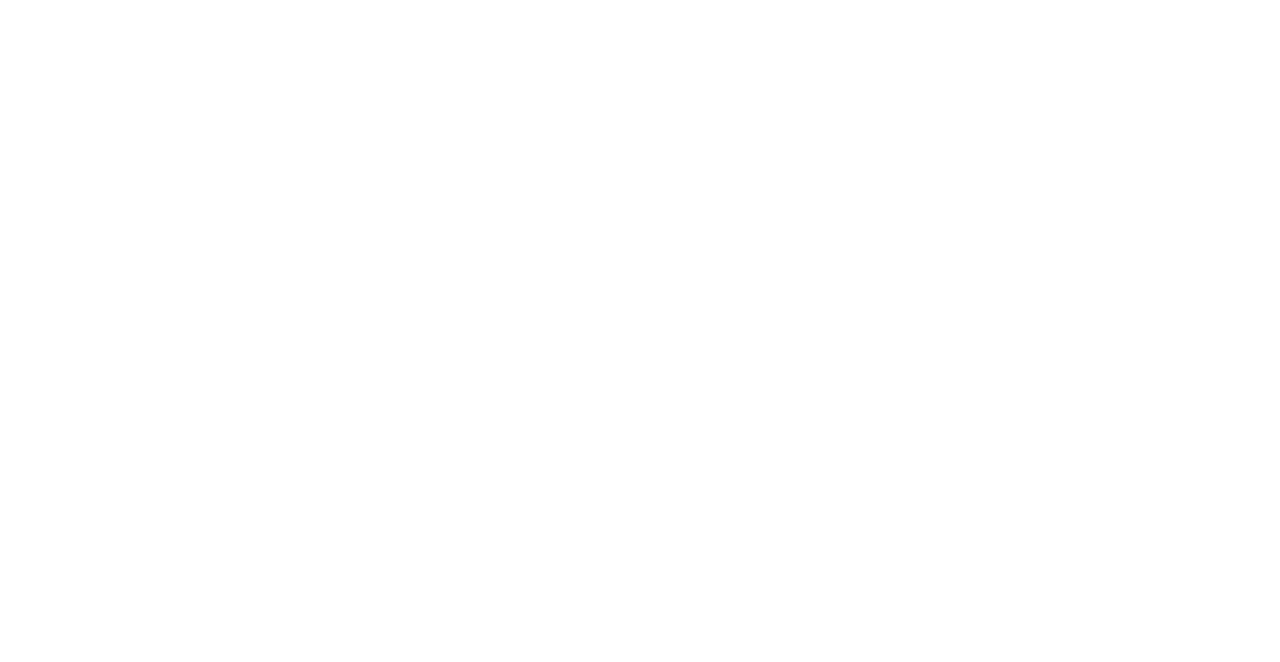
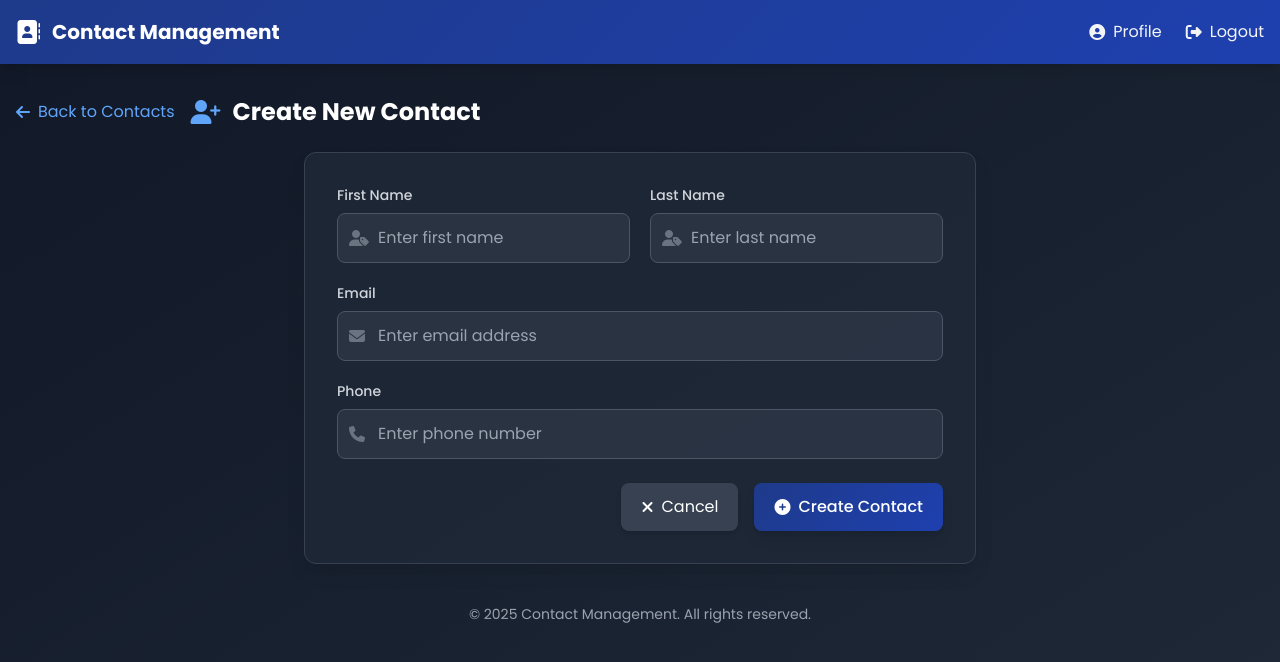
Before and after one commit to sinjitonayo/belajar-reactjs-contact-management, a React (Vite) app: page /dashboard/contacts/create in a window 1280 px wide. Before the commit this address had no page. Shown: the top 662 px of the page. Built offline with nearby package versions, Linux system fonts and the light colour scheme.

Commit message:
feat: add contact creation form with its functionality and UI

```diff
--- /dev/null
+++ b/src/components/Contact/ContactCreate.jsx
@@ -0,0 +1,115 @@
+import { Link, useNavigate } from "react-router";
+import { useState } from "react";
+import { contactCreate } from "../../lib/api/ContactApi.js";
+import { useLocalStorage } from "react-use";
+import { alertError, alertSuccess } from "../../lib/alert.js";
+
+export default function ContactCreate() {
+
+    const [token, _] = useLocalStorage("token", "");
+    const navigate = useNavigate();
+    const [first_name, setFirstName] = useState('');
+    const [last_name, setLastName] = useState('');
+    const [email, setEmail] = useState('');
+    const [phone, setPhone] = useState('');
+
+    async function handleSubmit(e) {
+        e.preventDefault();
+
+        const response = await contactCreate(token, { first_name, last_name, email, phone });
+        const responseBody = await response.json();
+        console.log(responseBody);
+
+        if (response.status === 200) {
+            await alertSuccess("Contact created successfully");
+            navigate({
+                pathname: "/dashboard/contacts"
+            });
+        } else {
+            await alertError(responseBody.errors);
+        }
+    }
+
+    return <>
+        <div className="flex items-center mb-6">
+            <Link to="/dashboard/contacts"
+                className="text-blue-400 hover:text-blue-300 mr-4 flex items-center transition-colors duration-200">
+                <i className="fas fa-arrow-left mr-2"></i> Back to Contacts
+            </Link>
+            <h1 className="text-2xl font-bold text-white flex items-center">
+                <i className="fas fa-user-plus text-blue-400 mr-3"></i> Create New Contact
+            </h1>
+        </div>
+
+        <div
+            className="bg-gray-800 bg-opacity-80 rounded-xl shadow-custom border border-gray-700 overflow-hidden max-w-2xl mx-auto animate-fade-in">
+            <div className="p-8">
+                <form onSubmit={handleSubmit}>
+                    <div className="grid grid-cols-1 md:grid-cols-2 gap-5 mb-5">
+                        <div>
+                            <label htmlFor="first_name" className="block text-gray-300 text-sm font-medium mb-2">First Name</label>
+                            <div className="relative">
+                                <div className="absolute inset-y-0 left-0 pl-3 flex items-center pointer-events-none">
+                                    <i className="fas fa-user-tag text-gray-500"></i>
+                                </div>
+                                <input type="text" id="first_name" name="first_name"
+                                    className="w-full pl-10 pr-3 py-3 bg-gray-700 bg-opacity-50 border border-gray-600 text-white rounded-lg focus:outline-none focus:ring-2 focus:ring-blue-500 focus:border-blue-500 transition-all duration-200"
+                                    placeholder="Enter first name" required
+                                    value={first_name} onChange={(e) => setFirstName(e.target.value)} />
+                            </div>
+                        </div>
+                        <div>
+                            <label htmlFor="last_name" className="block text-gray-300 text-sm font-medium mb-2">Last Name</label>
+                            <div className="relative">
+                                <div className="absolute inset-y-0 left-0 pl-3 flex items-center pointer-events-none">
+                                    <i className="fas fa-user-tag text-gray-500"></i>
+                                </div>
+                                <input type="text" id="last_name" name="last_name"
+                                    className="w-full pl-10 pr-3 py-3 bg-gray-700 bg-opacity-50 border border-gray-600 text-white rounded-lg focus:outline-none focus:ring-2 focus:ring-blue-500 focus:border-blue-500 transition-all duration-200"
+                                    placeholder="Enter last name" required
+                                    value={last_name} onChange={(e) => setLastName(e.target.value)} />
+                            </div>
+                        </div>
+                    </div>
+
+                    <div className="mb-5">
+                        <label htmlFor="email" className="block text-gray-300 text-sm font-medium mb-2">Email</label>
+                        <div className="relative">
+                            <div className="absolute inset-y-0 left-0 pl-3 flex items-center pointer-events-none">
+                                <i className="fas fa-envelope text-gray-500"></i>
+                            </div>
+                            <input type="email" id="email" name="email"
+                                className="w-full pl-10 pr-3 py-3 bg-gray-700 bg-opacity-50 border border-gray-600 text-white rounded-lg focus:outline-none focus:ring-2 focus:ring-blue-500 focus:border-blue-500 transition-all duration-200"
+                                placeholder="Enter email address" required
+                                value={email} onChange={(e) => setEmail(e.target.value)} />
+                        </div>
+                    </div>
+
+                    <div className="mb-6">
+                        <label htmlFor="phone" className="block text-gray-300 text-sm font-medium mb-2">Phone</label>
+                        <div className="relative">
+                            <div className="absolute inset-y-0 left-0 pl-3 flex items-center pointer-events-none">
+                                <i className="fas fa-phone text-gray-500"></i>
+                            </div>
+                            <input type="tel" id="phone" name="phone"
+                                className="w-full pl-10 pr-3 py-3 bg-gray-700 bg-opacity-50 border border-gray-600 text-white rounded-lg focus:outline-none focus:ring-2 focus:ring-blue-500 focus:border-blue-500 transition-all duration-200"
+                                placeholder="Enter phone number" required
+                                value={phone} onChange={(e) => setPhone(e.target.value)} />
+                        </div>
+                    </div>
+
+                    <div className="flex justify-end space-x-4">
+                        <Link to="/dashboard/contacts"
+                            className="px-5 py-3 bg-gray-700 text-white rounded-lg hover:bg-gray-600 focus:outline-none focus:ring-2 focus:ring-gray-500 focus:ring-offset-2 focus:ring-offset-gray-800 transition-all duration-200 flex items-center shadow-md">
+                            <i className="fas fa-times mr-2"></i> Cancel
+                        </Link>
+                        <button type="submit"
+                            className="px-5 py-3 bg-gradient text-white rounded-lg hover:opacity-90 focus:outline-none focus:ring-2 focus:ring-blue-500 focus:ring-offset-2 focus:ring-offset-gray-800 transition-all duration-200 font-medium shadow-lg transform hover:-translate-y-0.5 flex items-center">
+                            <i className="fas fa-plus-circle mr-2"></i> Create Contact
+                        </button>
+                    </div>
+                </form>
+            </div>
+        </div>
+    </>
+}
--- /dev/null
+++ b/src/lib/api/ContactApi.js
@@ -0,0 +1,16 @@
+export const contactCreate = async (token, {first_name, last_name, email, phone}) => {
+  return await fetch(`${import.meta.env.VITE_API_PATH}/contacts`, {
+    method: 'POST',
+    headers: {
+      'Content-Type': 'application/json',
+      'Accept': 'application/json',
+      'Authorization': token
+    },
+    body: JSON.stringify({
+      first_name,
+      last_name,
+      email,
+      phone
+    })
+  })
+}
--- a/src/main.jsx
+++ b/src/main.jsx
@@ -1,25 +1,33 @@
-import {StrictMode} from 'react'
-import {createRoot} from 'react-dom/client'
-import {BrowserRouter, Route, Routes} from "react-router";
+import { StrictMode } from 'react'
+import { createRoot } from 'react-dom/client'
+import { BrowserRouter, Route, Routes } from "react-router";
 import Layout from "./components/Layout.jsx";
 import UserRegister from "./components/User/UserRegister.jsx";
 import UserLogin from "./components/User/UserLogin.jsx";
 import DashboardLayout from "./components/DashboardLayout.jsx";
 import UserProfile from './components/User/UserProfile.jsx';
 import UserLogout from './components/User/UserLogout.jsx';
+import ContactCreate from './components/Contact/ContactCreate.jsx';
 
 createRoot(document.getElementById('root')).render(
   <StrictMode>
     <BrowserRouter>
       <Routes>
-        <Route element={<Layout/>}>
-          <Route path="/register" element={<UserRegister/>}/>
-          <Route path="/login" element={<UserLogin/>}/>
+        <Route element={<Layout />}>
+          <Route path="/register" element={<UserRegister />} />
+          <Route path="/login" element={<UserLogin />} />
         </Route>
-        <Route path="/dashboard" element={<DashboardLayout/>}>
-          <Route path="contacts" element={<div>Contacts</div>}/>
-          <Route path="users/profile" element={<UserProfile/>}/>
-          <Route path="users/logout" element={<UserLogout/>}/>
+        <Route path="/dashboard" element={<DashboardLayout />}>
+
+          <Route path="users">
+            <Route path="profile" element={<UserProfile />} />
+            <Route path="logout" element={<UserLogout />} />
+          </Route>
+
+          <Route path="contacts">
+            <Route index element={<div>Contacts</div>} />
+            <Route path="create" element={<ContactCreate />} />
+          </Route>
         </Route>
       </Routes>
     </BrowserRouter>
```
